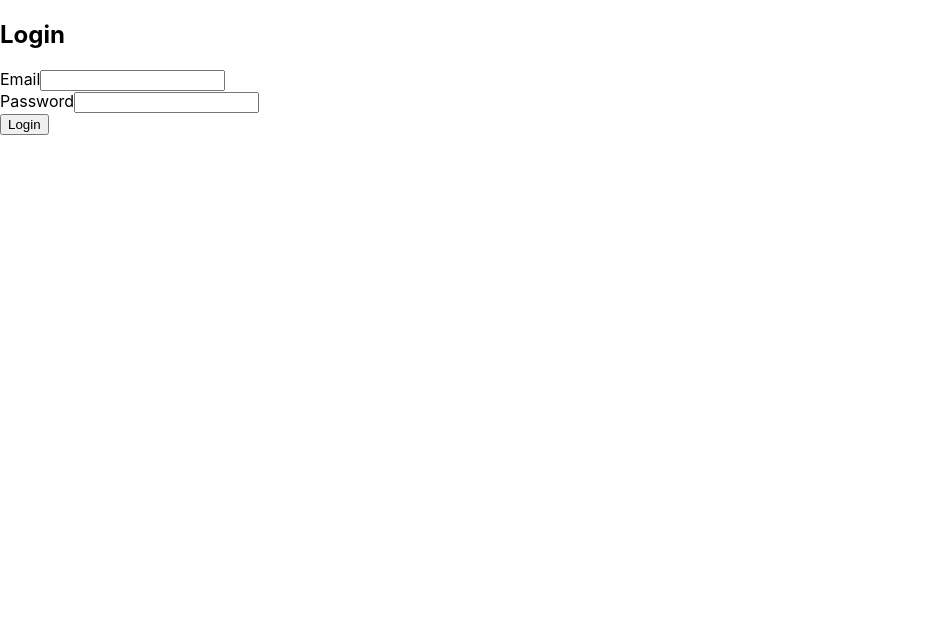
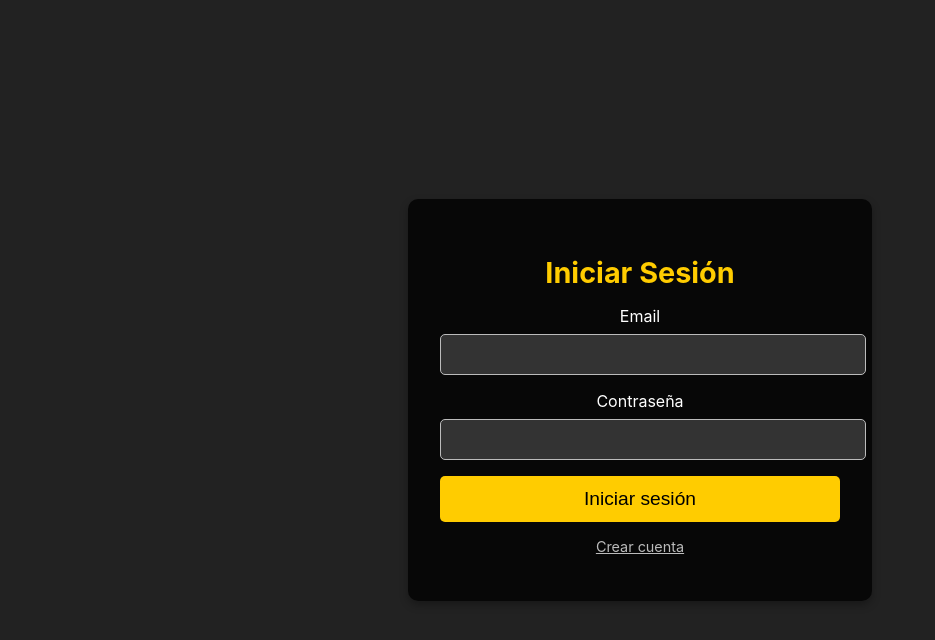
Before and after one commit to oscarmtz17/coachPrimeFrontend, a React (Create React App) app: page /login in a window 1280 px wide. Shown: the top 640 px of the page, without its empty margins (0-935 px from the left). Built offline with nearby package versions, Linux system fonts and the light colour scheme.

Commit message:
login page styles added

```diff
--- a/src/pages/Login.tsx
+++ b/src/pages/Login.tsx
@@ -1,4 +1,3 @@
-// src/pages/Login.tsx
 import React, { useState } from "react";
 import { useNavigate } from "react-router-dom";
 import { useAuth } from "../context/AuthContext";
@@ -15,46 +14,124 @@ const Login: React.FC = () => {
     e.preventDefault();
     try {
       const response = await loginUser(email, password);
-
-      // Guardar el token en localStorage
       localStorage.setItem("token", response.token);
-
-      // Usar el método de login del contexto para actualizar el estado
       login(response.token);
-
-      navigate("/dashboard"); // Redirige al dashboard tras login exitoso
+      navigate("/dashboard");
     } catch (error) {
       setError("Credenciales incorrectas. Inténtalo nuevamente.");
     }
   };
 
   return (
-    <div>
-      <h2>Login</h2>
-      <form onSubmit={handleSubmit}>
-        <div>
-          <label htmlFor="email">Email</label>
+    <div
+      style={{
+        display: "flex",
+        justifyContent: "center",
+        alignItems: "center",
+        minHeight: "100vh",
+        backgroundColor: "#222", // Fondo oscuro para continuar con la paleta
+        color: "#fff",
+      }}
+    >
+      <div
+        style={{
+          backgroundColor: "rgba(0, 0, 0, 0.8)",
+          padding: "2rem",
+          borderRadius: "10px",
+          width: "100%",
+          maxWidth: "400px",
+          boxShadow: "0 4px 8px rgba(0, 0, 0, 0.3)",
+          textAlign: "center",
+        }}
+      >
+        <h2
+          style={{ marginBottom: "1rem", fontSize: "1.8rem", color: "#ffcc00" }}
+        >
+          Iniciar Sesión
+        </h2>
+        <form
+          onSubmit={handleSubmit}
+          style={{ display: "flex", flexDirection: "column" }}
+        >
+          <div style={{ marginBottom: "1rem" }}>
+            <label
+              htmlFor="email"
+              style={{ display: "block", marginBottom: "0.5rem" }}
+            >
+              Email
+            </label>
             <input
               id="email"
               type="email"
               value={email}
               onChange={(e) => setEmail(e.target.value)}
               required
+              style={{
+                width: "100%",
+                padding: "0.75rem",
+                borderRadius: "5px",
+                border: "1px solid #bbb",
+                outline: "none",
+                backgroundColor: "#333",
+                color: "#fff",
+              }}
             />
           </div>
-        <div>
-          <label htmlFor="password">Password</label>
+          <div style={{ marginBottom: "1rem" }}>
+            <label
+              htmlFor="password"
+              style={{ display: "block", marginBottom: "0.5rem" }}
+            >
+              Contraseña
+            </label>
             <input
               id="password"
               type="password"
               value={password}
               onChange={(e) => setPassword(e.target.value)}
               required
+              style={{
+                width: "100%",
+                padding: "0.75rem",
+                borderRadius: "5px",
+                border: "1px solid #bbb",
+                outline: "none",
+                backgroundColor: "#333",
+                color: "#fff",
+              }}
             />
           </div>
-        {error && <p style={{ color: "red" }}>{error}</p>}
-        <button type="submit">Login</button>
+          {error && (
+            <p style={{ color: "red", marginBottom: "1rem" }}>{error}</p>
+          )}
+          <button
+            type="submit"
+            style={{
+              backgroundColor: "#ffcc00",
+              color: "#000",
+              padding: "0.75rem",
+              border: "none",
+              borderRadius: "5px",
+              fontSize: "1.2rem",
+              cursor: "pointer",
+            }}
+          >
+            Iniciar sesión
+          </button>
         </form>
+        <p
+          onClick={() => navigate("/register")}
+          style={{
+            marginTop: "1rem",
+            color: "#bbb",
+            fontSize: "0.9rem",
+            cursor: "pointer",
+            textDecoration: "underline",
+          }}
+        >
+          Crear cuenta
+        </p>
+      </div>
     </div>
   );
 };
```
Lines whose indentation alone changed are shown as unchanged.
